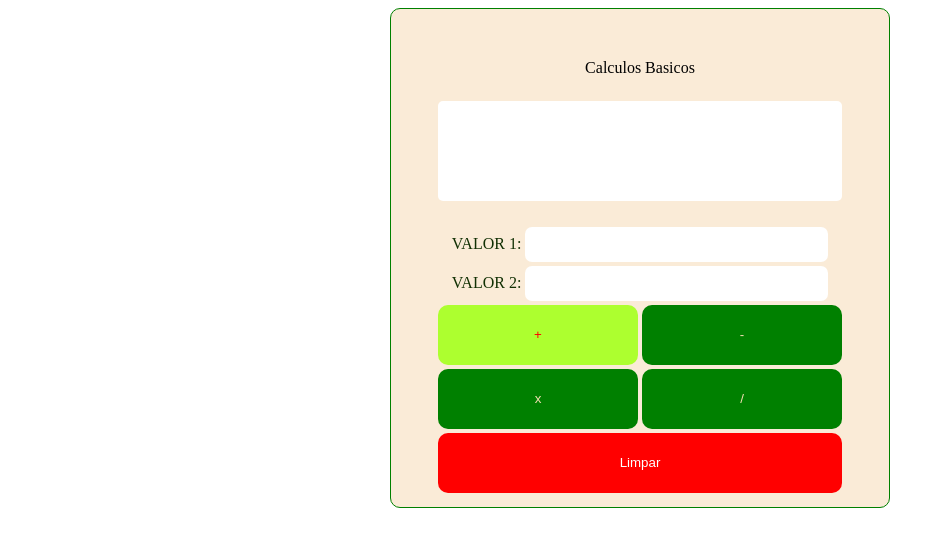
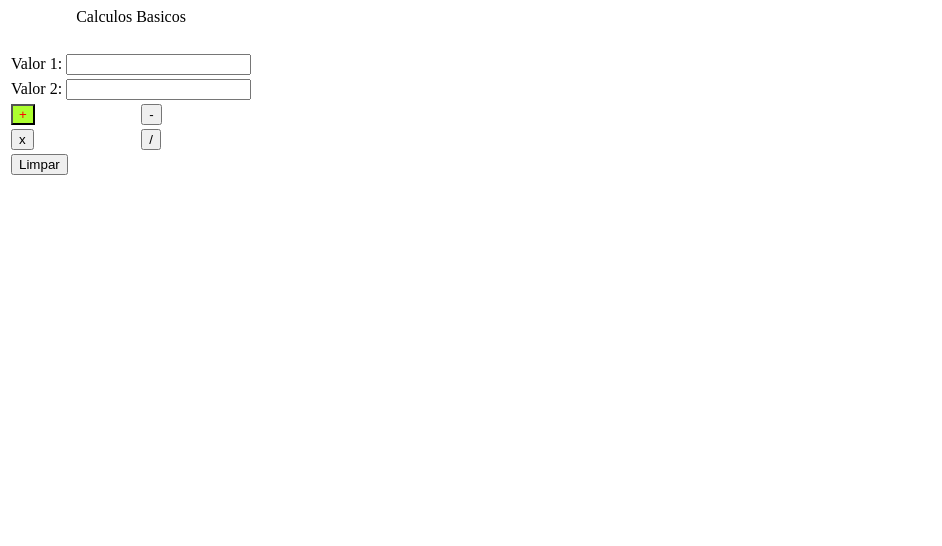
Before and after one commit to filipeive/app_calculo, a plain HTML site: page index.html in a window 1280 px wide. Shown: the whole page, without its empty margins (0-942 px from the left). Drawn offline with Linux system fonts and the light colour scheme.

Commit message:
criando o arquivo css

```diff
--- a/index.html
+++ b/index.html
@@ -7,144 +7,6 @@
     <meta name="viewport" content="width=device-width, initial-scale=1.0">
     <title>Pagina HTML</title>
     <script src="js/script.js"></script>
-    <style>
-        @keyframes fil {
-            0% {
-                color: aqua;
-            }
-            15% {
-                color: black;
-            }
-            30% {
-                color: chartreuse;
-            }
-            50% {
-                color: bisque;
-            }
-            70% {
-                color: darkgreen;
-            }
-            100% {
-                color: blue;
-            }
-        }
-
-        header {
-            display: flex;
-            border-radius: 10px;
-            border: 1px green solid;
-            background-color: antiquewhite;
-            justify-content: baseline;
-            align-items: center;
-            flex-direction: column;
-            box-sizing: border-box;
-            padding-top: 50px;
-            gap: 10px;
-            height: 500px;
-            width: 500px;
-            margin: auto;
-        }
-
-        #area {
-            text-align: center;
-            color: red;
-            font-size: 25px;
-            animation-name: fil;
-            animation-duration: 5s;
-            animation-direction: linear;
-        }
-
-        .bot {
-            flex-direction: row;
-            gap: 20px;
-        }
-
-        label {
-            color: rgb(17, 48, 3);
-            text-transform: uppercase;
-        }
-
-        button {
-            width: 200px;
-            height: 60px;
-            border: none;
-            background-color: green;
-            color: wheat;
-            transition: all 1s ease;
-        }
-
-        button:hover {
-            background-color: greenyellow;
-            color: red;
-            border-radius: 20px;
-            cursor: pointer;
-        }
-
-        button[type="reset"]:hover {
-            background-color: greenyellow;
-            color: red;
-            border-radius: 20px;
-            cursor: pointer;
-        }
-
-        input:focus {
-            color: rgb(1, 20, 20);
-            border-radius: 5px;
-            width: 200px;
-            height: 20px;
-            border-color: aqua;
-        }
-
-        td {
-            text-align: center;
-        }
-
-        h1 {
-            background-color: white;
-            width: 100%;
-            height: 100px;
-            border-radius: 5px;
-        }
-
-        .butoes {
-            display: flex;
-            flex-direction: column;
-        }
-
-        table {
-            width: 300px;
-            border-radius: 10px;
-            border: none;
-        }
-
-        th {
-            text-align: center;
-            line-height: 100px;
-        }
-
-        input[type="text"] {
-            width: 70%;
-            border-radius: 7px;
-            border: none;
-        }
-
-        button {
-            border-radius: 10px;
-        }
-
-        button[type="reset"] {
-            background-color: red;
-            color: white;
-            border: none;
-            width: 100%;
-            border-radius: 10px;
-        }
-
-        input {
-            width: 100%;
-            padding: 10px;
-        }
-    </style>
 </head>
 
 <body>
```
